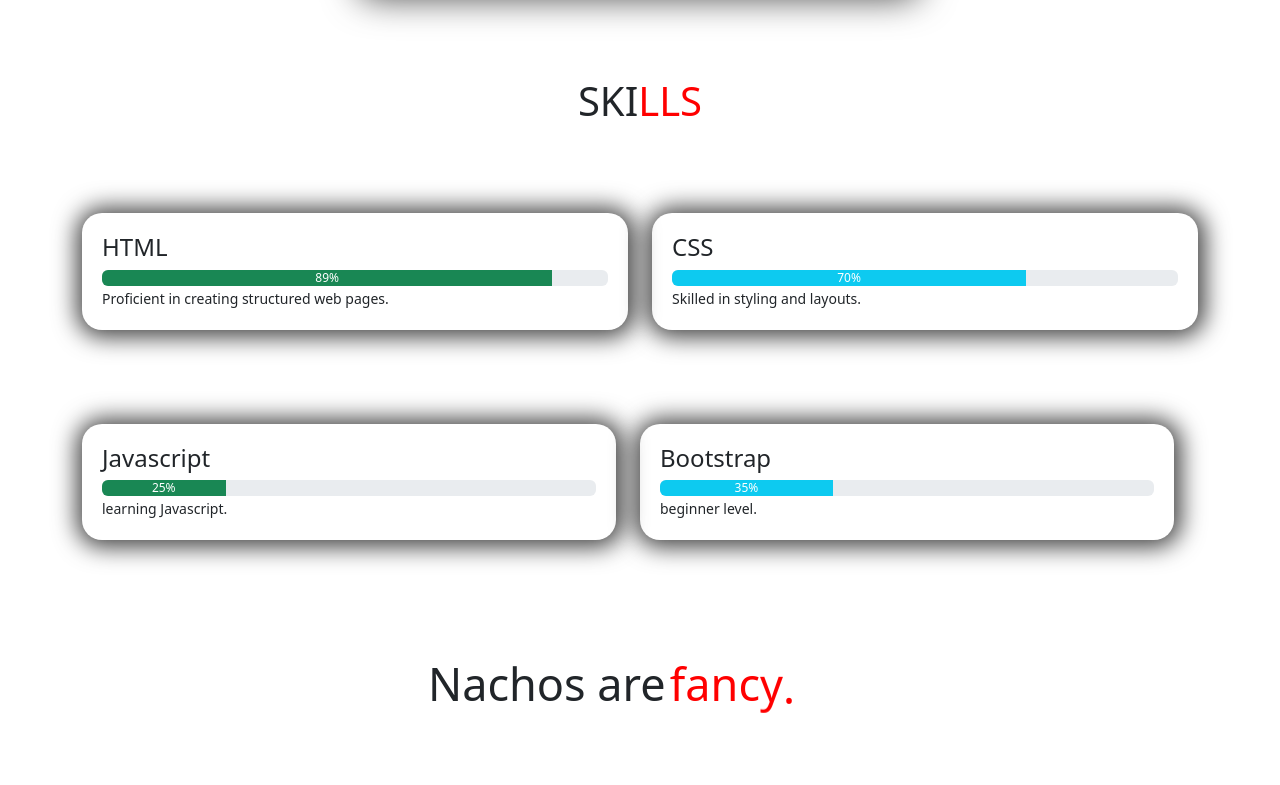
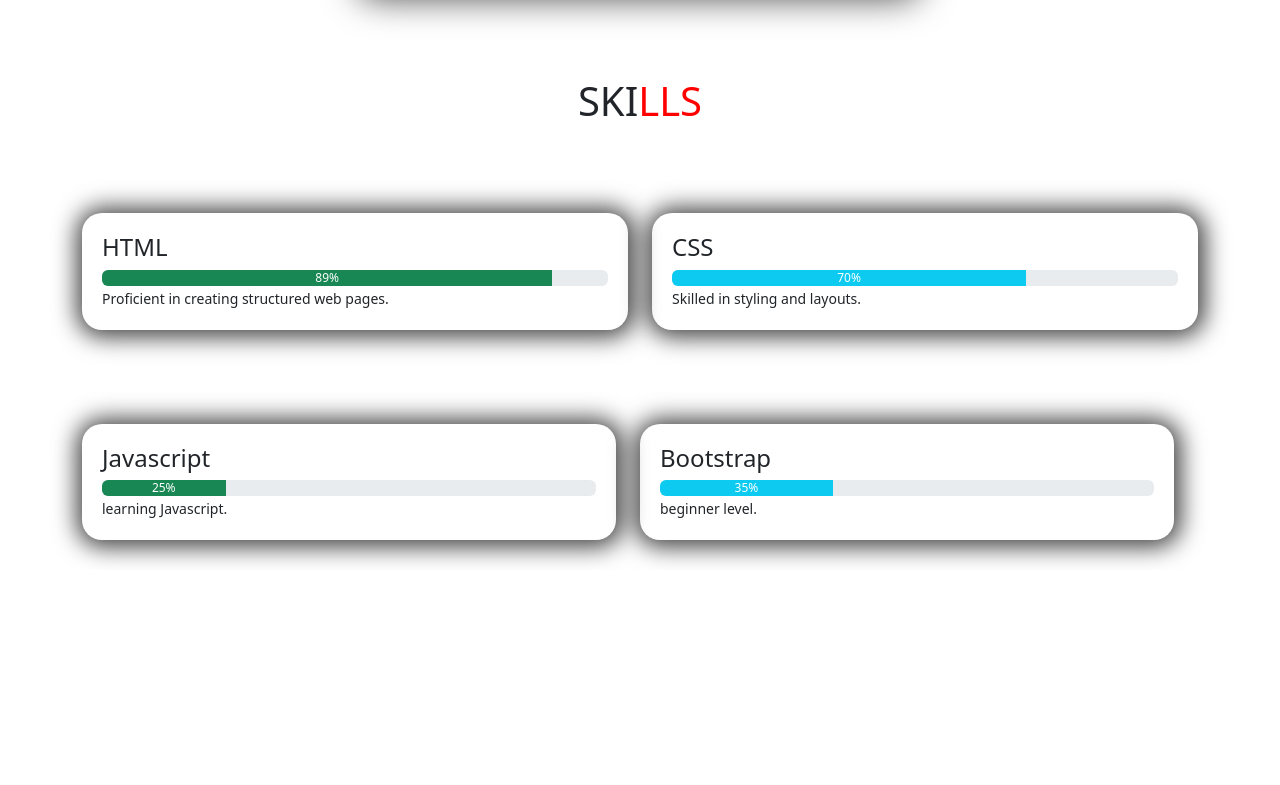
Before and after one commit to aditya-niranjan/personal-portfolio, a plain HTML site: page index.html in a window 1280 px wide. Shown: the part 924-1709 px from the top of the page. After the commit the page ends 1494 px from the top, so only its background shows below. Drawn offline with nearby package versions, Linux system fonts and the light colour scheme.

Commit message:
code line changed

```diff
--- a/index.html
+++ b/index.html
@@ -159,18 +159,6 @@
       </div>
     </div>
 
-  <div class="projects">
-    <div class="text">
-      <p>Nachos are</p>
-      <p>
-        <span class="word wisteria">tasty.</span>
-        <span class="word belize">wonderful.</span>
-        <span class="word pomegranate">fancy.</span>
-        <span class="word green">beautiful.</span>
-        <span class="word midnight">cheap.</span>
-      </p>
-    </div>
-  </div>
 
 
 
--- a/script.js
+++ b/script.js
@@ -45,59 +45,3 @@
   $('.button').on('click', function() {
     alert('You clicked the Learn More button!');
   });
-
-
-  var words = document.getElementsByClassName('word');
-  var wordArray = [];
-  var currentWord = 0;
-
-  words[currentWord].style.opacity = 1;
-  for (var i = 0; i < words.length; i++) {
-    splitLetters(words[i]);
-  }
-
-  function changeWord() {
-    var cw = wordArray[currentWord];
-    var nw = currentWord == words.length-1 ? wordArray[0] : wordArray[currentWord+1];
-    for (var i = 0; i < cw.length; i++) {
-      animateLetterOut(cw, i);
-    }
-
-    for (var i = 0; i < nw.length; i++) {
-      nw[i].className = 'letter behind';
-      nw[0].parentElement.style.opacity = 1;
-      animateLetterIn(nw, i);
-    }
-
-    currentWord = (currentWord == wordArray.length-1) ? 0 : currentWord+1;
-  }
-
-  function animateLetterOut(cw, i) {
-    setTimeout(function() {
-      cw[i].className = 'letter out';
-    }, i*80);
-  }
-
-  function animateLetterIn(nw, i) {
-    setTimeout(function() {
-      nw[i].className = 'letter in';
-    }, 340+(i*80));
-  }
-
-  function splitLetters(word) {
-    var content = word.innerHTML;
-    word.innerHTML = '';
-    var letters = [];
-    for (var i = 0; i < content.length; i++) {
-      var letter = document.createElement('span');
-      letter.className = 'letter';
-      letter.innerHTML = content.charAt(i);
-      word.appendChild(letter);
-      letters.push(letter);
-    }
-
-    wordArray.push(letters);
-  }
-
-  changeWord();
-  setInterval(changeWord, 4000);
--- a/style.css
+++ b/style.css
@@ -7,6 +7,11 @@
     scroll-behavior: smooth;
 }
 
+#navbar{
+  -webkit-box-shadow: inset -1px -9px 111px 68px rgba(13,3,13,1);
+-moz-box-shadow: inset -1px -9px 111px 68px rgba(13,3,13,1);
+box-shadow: inset -1px -9px 111px 68px rgba(13,3,13,1);
+}
 /* -----------------------from here css will start for the first hero page----------------------------- */
 body {
     font-family: Arial, sans-serif;
@@ -99,70 +104,3 @@
 
 
   /* --------------------------------------projects section hero---------------------------------------- */
-
-  @import url(https://fonts.googleapis.com/css?family=Open+Sans:600);
-
-
-
-.text {
-  position: relative;
-  width: 450px;
-  left: 50%;
-  margin-left: -200px;
-  height: 50px;
-  margin-top:5rem;
-}
-
-.text p {
-  display: inline-block;
-  vertical-align: top;
-  margin: 0;
-  font-size:45px ;
-}
-
-.word {
-  position: absolute;
-  width: 220px;
-  opacity: 0;
-}
-
-.letter {
-  display: inline-block;
-  position: relative;
-  transform: translateZ(25px);
-  transform-origin: 50% 50% 25px;
-}
-
-.letter.out {
-  transform: rotateX(90deg);
-  transition: transform 0.32s cubic-bezier(0.55, 0.055, 0.675, 0.19);
-}
-
-.letter.behind {
-  transform: rotateX(-90deg);
-}
-
-.letter.in {
-  transform: rotateX(0deg);
-  transition: transform 0.38s cubic-bezier(0.175, 0.885, 0.32, 1.275);
-}
-
-.wisteria {
-  color: #8e44ad;
-}
-
-.belize {
-  color: #2980b9;
-}
-
-.pomegranate {
-  color: #c0392b;
-}
-
-.green {
-  color: #16a085;
-}
-
-.midnight {
-  color: #2c3e50;
-}
```
